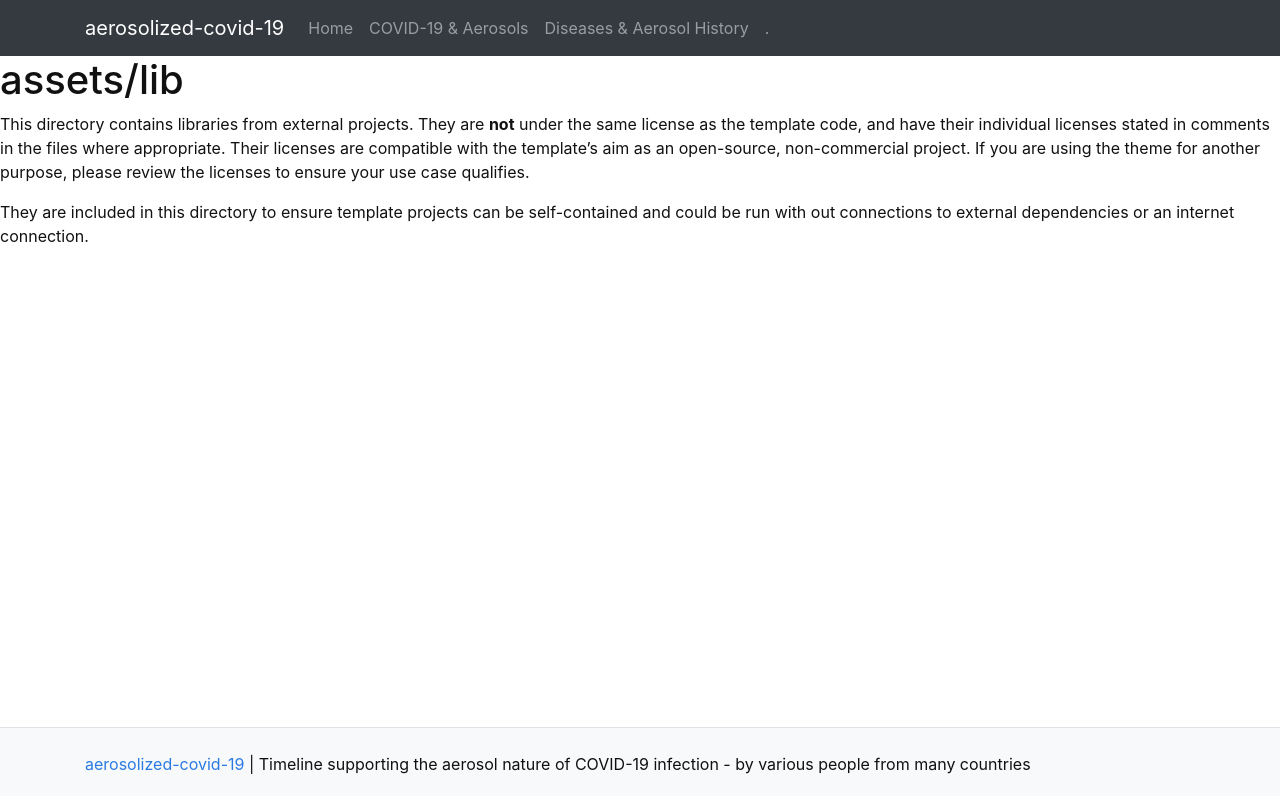
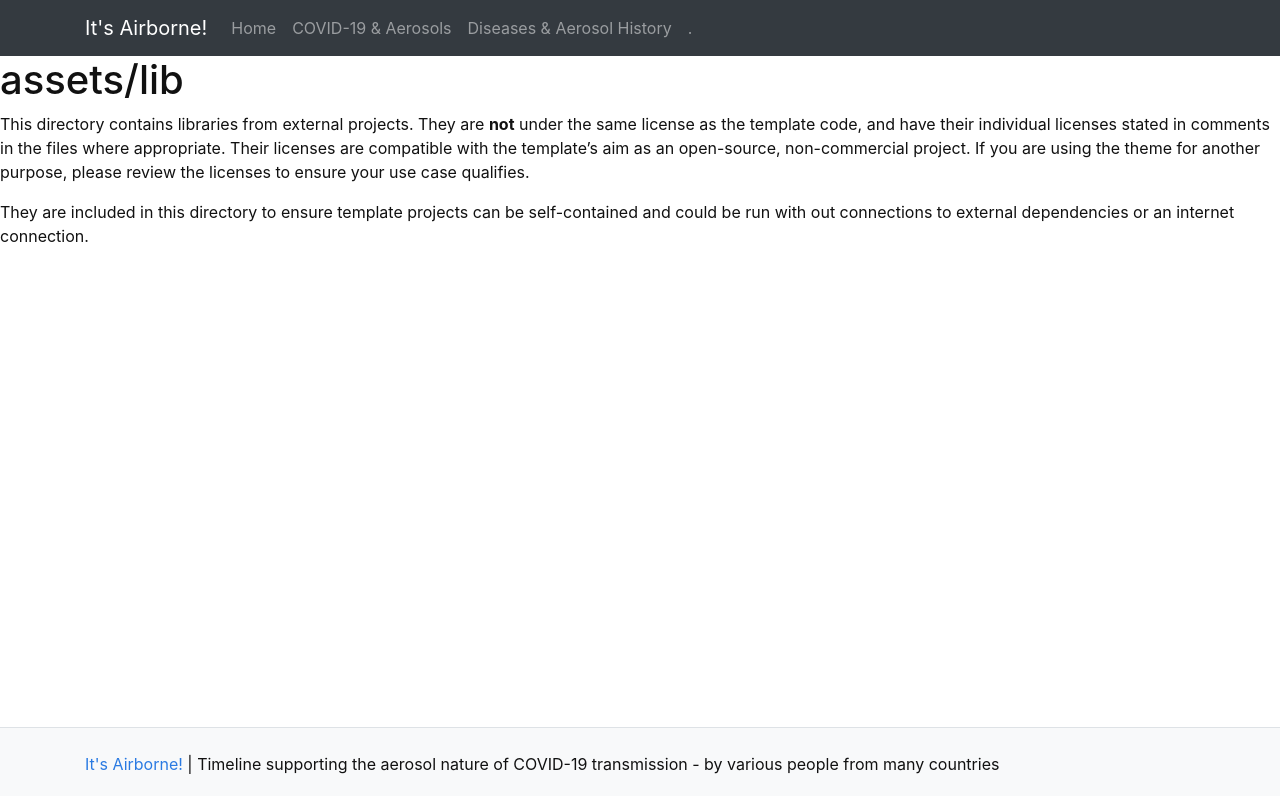
Before and after one commit to nichol7s/timelines-site, a Jekyll site: the page built from assets/lib/README.md, in a window 1280 px wide, cut to the strip 0-796 px from the top of the page. Built offline with Jekyll 4.4.1, drawn with Linux system fonts in a browser that asks for light colours; our own code applies the rules of GitHub Pages for plain Markdown files.

Commit message:
home page work

```diff
--- a/_config.yml
+++ b/_config.yml
@@ -1,5 +1,5 @@
-title: aerosolized-covid-19
-description: "Timeline supporting the aerosol nature of COVID-19 infection"
+title: It's Airborne!
+description: "Timeline supporting the aerosol nature of COVID-19 transmission"
 year: 2020
 author: various contributors
 # add search box to navbar, true/false
```
